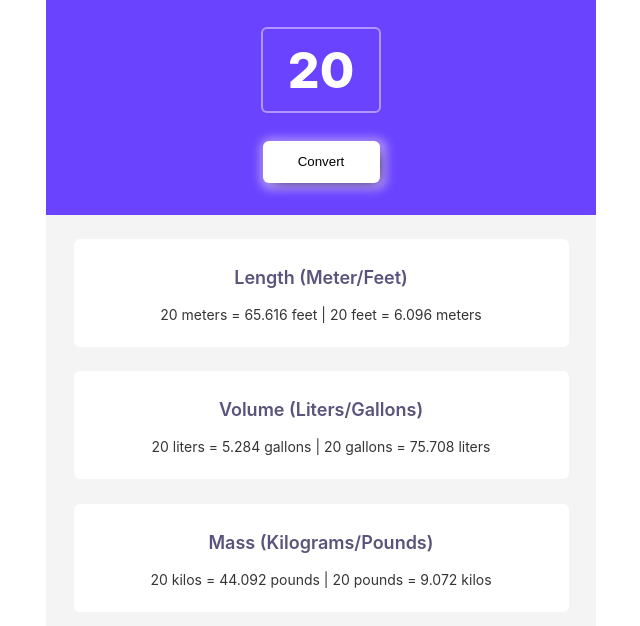
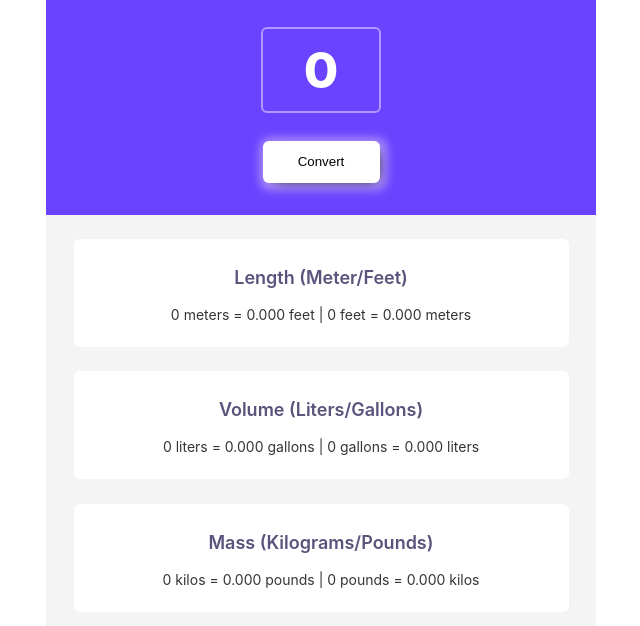
Before and after one commit to AdrienCalmesnil/09-2022-Unit-Converter, a plain HTML site: page index.html in a window 1280 px wide. Both pictures are taken after a click on the button "Convert". Shown: the part 128-754 px from the top of the page, without its empty margins (319-959 px from the left). Drawn offline with Linux system fonts and the light colour scheme.

Commit message:
JS conversion function done

```diff
--- a/index.html
+++ b/index.html
@@ -16,26 +16,27 @@
                         <h1>Metric/Imperial Unit Conversion</h1>
                     </div>
                     <div class="number-to-convert">
-                        <input type="text" id="number-el" value="20">
+                        <input type="text" id="number-el" value="0">
                     </div>
                     <button id="convert-btn">Convert</button>
                 </div>
                 <div class="converters">
                     <div class="length-converter">
                         <h3>Length (Meter/Feet)</h3>
-                        <p>20 meters = 65.616 feet | 20 feet = 6.096 meters</p>
+                        <p id="length-el"></p>
                     </div>
                     <div class="volume-converter">
                         <h3>Volume (Liters/Gallons)</h3>
-                        <p>20 liters = 5.284 gallons | 20 gallons = 75.708 liters</p>
+                        <p id="volume-el"></p>
                     </div>
                     <div class="mass-converter">
                         <h3>Mass (Kilograms/Pounds)</h3>
-                        <p>20 kilos = 44.092 pounds | 20 pounds = 9.072 kilos</p>
+                        <p id="mass-el"></p>
                     </div>
                 </div>
                 <!-- </div> -->
             </div>
         </div>
+        <script src="main.js"></script>
     </body>
 </html>
--- a/main.js
+++ b/main.js
@@ -3,3 +3,19 @@
 1 liter = 0.264 gallon
 1 kilogram = 2.204 pound
 */
+
+const convertBtn =  document.getElementById('convert-btn')
+let numberEl = document.getElementById('number-el')
+const lengthEl = document.getElementById('length-el')
+const volumeEl = document.getElementById('volume-el')
+const massEl = document.getElementById('mass-el')
+
+
+convertBtn.addEventListener('click', function(){
+    let lengthString = `${numberEl.value} meters = ${(numberEl.value * 3.281).toFixed(3)} feet | ${numberEl.value} feet = ${(numberEl.value / 3.281).toFixed(3)} meters`
+    lengthEl.textContent = lengthString
+    let volumeString = `${numberEl.value} liters = ${(numberEl.value * 0.264).toFixed(3)} gallons | ${numberEl.value} gallons = ${(numberEl.value / 0.264).toFixed(3)} liters`
+    volumeEl.textContent = volumeString
+    let massString = `${numberEl.value} kilos = ${(numberEl.value * 2.204).toFixed(3)} pounds | ${numberEl.value} pounds = ${(numberEl.value / 2.204).toFixed(3)} kilos`
+    massEl.textContent = massString
+})
```
